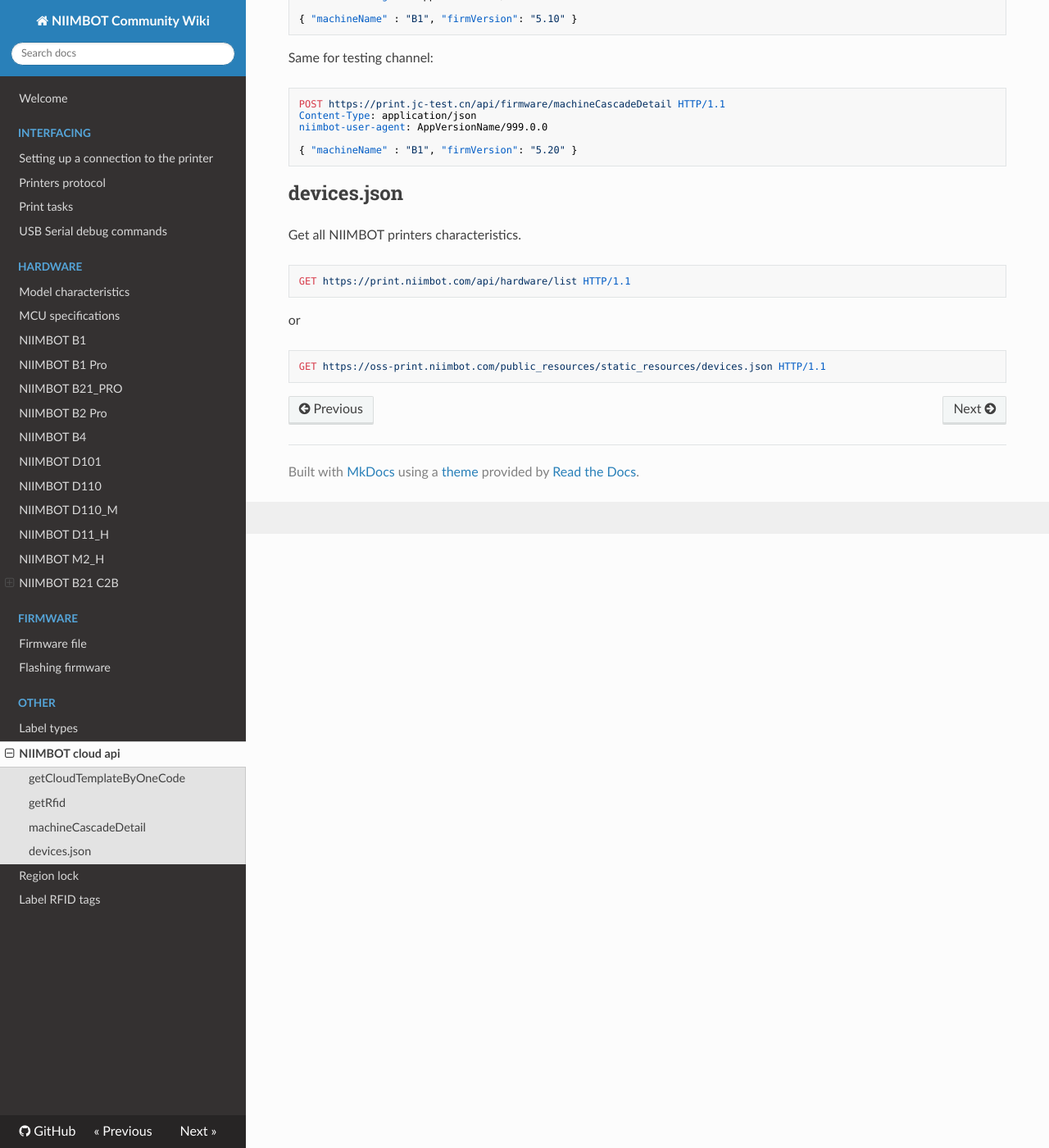
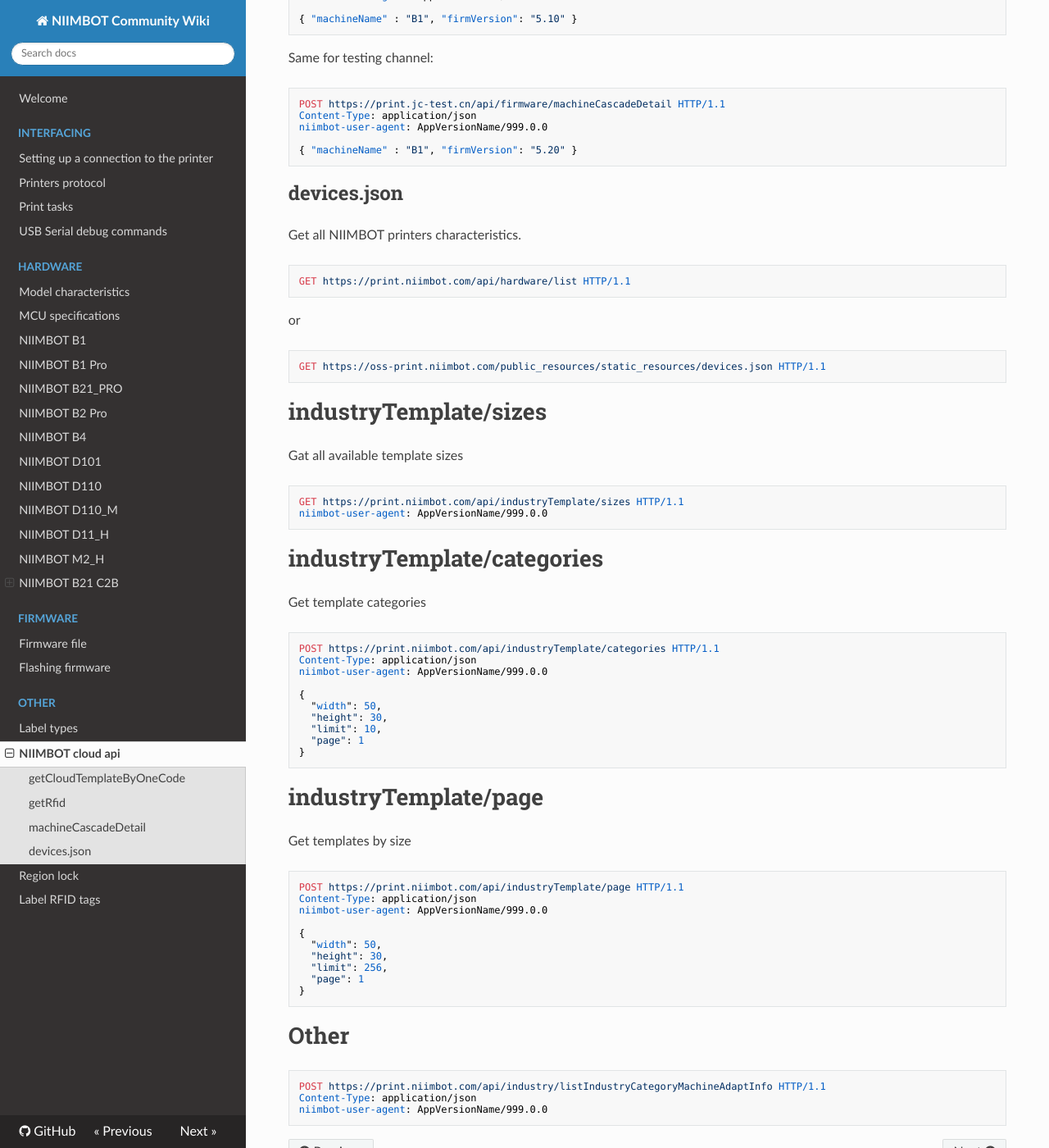
Before and after one commit to MultiMote/niimbot-wiki, an MkDocs documentation site: the page built from docs/other/niimbot-cloud.md, in a window 1280 px wide and 1400 px high, scrolled down 749 px. Shown: the whole window at 82% size. Built offline with MkDocs 1.6.1, drawn with Linux system fonts in a browser that asks for light colours; nearby versions of some CDN libraries.

Commit message:
Add api endpoints

````diff
--- a/docs/other/niimbot-cloud.md
+++ b/docs/other/niimbot-cloud.md
@@ -59,3 +59,56 @@
 ```http
 GET https://oss-print.niimbot.com/public_resources/static_resources/devices.json HTTP/1.1
 ```
+
+# industryTemplate/sizes
+
+Gat all available template sizes
+
+```http
+GET https://print.niimbot.com/api/industryTemplate/sizes HTTP/1.1
+niimbot-user-agent: AppVersionName/999.0.0
+```
+
+# industryTemplate/categories
+
+Get template categories
+
+```http
+POST https://print.niimbot.com/api/industryTemplate/categories HTTP/1.1
+Content-Type: application/json
+niimbot-user-agent: AppVersionName/999.0.0
+
+{
+  "width": 50,
+  "height": 30,
+  "limit": 10,
+  "page": 1
+}
+```
+
+# industryTemplate/page
+
+Get templates by size
+
+```http
+POST https://print.niimbot.com/api/industryTemplate/page HTTP/1.1
+Content-Type: application/json
+niimbot-user-agent: AppVersionName/999.0.0
+
+{
+  "width": 50,
+  "height": 30,
+  "limit": 256,
+  "page": 1
+}
+```
+
+
+
+# Other
+
+```http
+POST https://print.niimbot.com/api/industry/listIndustryCategoryMachineAdaptInfo HTTP/1.1
+Content-Type: application/json
+niimbot-user-agent: AppVersionName/999.0.0
+```
````
